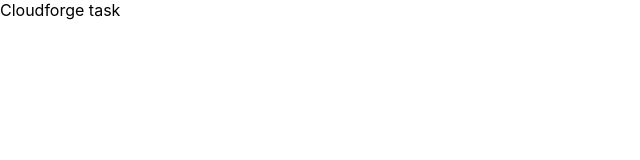
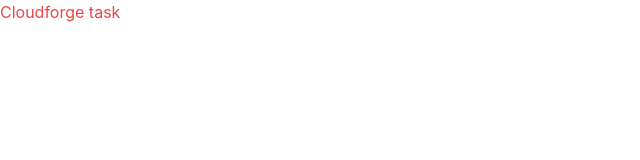
Before and after one commit to Dunridge/cloudforge-app, a React (Create React App) app: page / in a window 1280 px wide. Shown: the top 160 px of the page, without its empty margins (0-640 px from the left). Built offline with nearby package versions, Linux system fonts and the light colour scheme.

Commit message:
add-ui. add tailwind

```diff
--- a/package.json
+++ b/package.json
@@ -39,5 +39,10 @@
       "last 1 firefox version",
       "last 1 safari version"
     ]
+  },
+  "devDependencies": {
+    "autoprefixer": "^10.4.19",
+    "postcss": "^8.4.38",
+    "tailwindcss": "^3.4.3"
   }
 }
--- /dev/null
+++ b/postcss.config.js
@@ -0,0 +1,6 @@
+module.exports = {
+  plugins: {
+    tailwindcss: {},
+    autoprefixer: {},
+  },
+}
--- a/src/App.tsx
+++ b/src/App.tsx
@@ -1,7 +1,7 @@
 
 function App() {
   return (
-    <div>Cloudforge task</div>
+    <div className="text-red-500">Cloudforge task</div>
   );
 }
 
--- a/src/index.css
+++ b/src/index.css
@@ -1,3 +1,7 @@
+@tailwind base;
+@tailwind components;
+@tailwind utilities;
+
 body {
   margin: 0;
   font-family: -apple-system, BlinkMacSystemFont, 'Segoe UI', 'Roboto', 'Oxygen',
--- /dev/null
+++ b/tailwind.config.js
@@ -0,0 +1,10 @@
+/** @type {import('tailwindcss').Config} */
+module.exports = {
+  content: [
+    "./src/**/*.{js,jsx,ts,tsx}"
+  ],
+  theme: {
+    extend: {},
+  },
+  plugins: [],
+}
```
Also changed, not shown: 1 other file (tests, documents, lock files or other folders).
